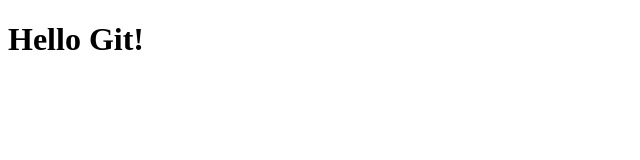
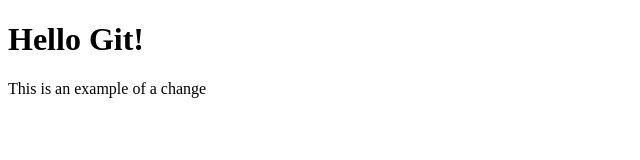
Before and after one commit to heyjaywilson/git-video-series, a plain HTML site: page index.html in a window 1280 px wide. Shown: the whole page, without its empty margins (0-640 px from the left). Drawn offline with Linux system fonts and the light colour scheme.

Commit message:
Added paragraph

```diff
--- a/index.html
+++ b/index.html
@@ -8,5 +8,6 @@
 </head>
 <body>
   <h1>Hello Git!</h1>
+  <p>This is an example of a change</p>
 </body>
 </html>
```
